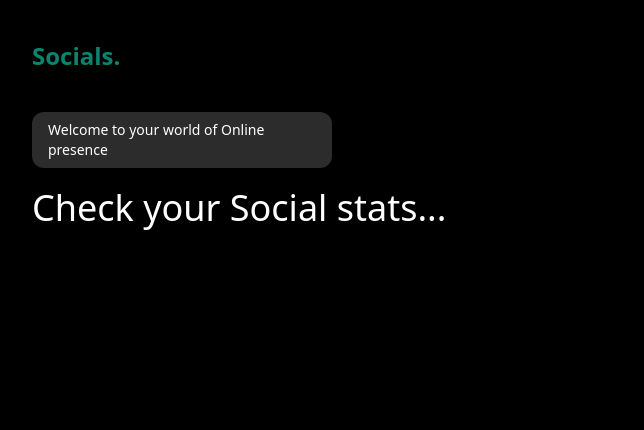
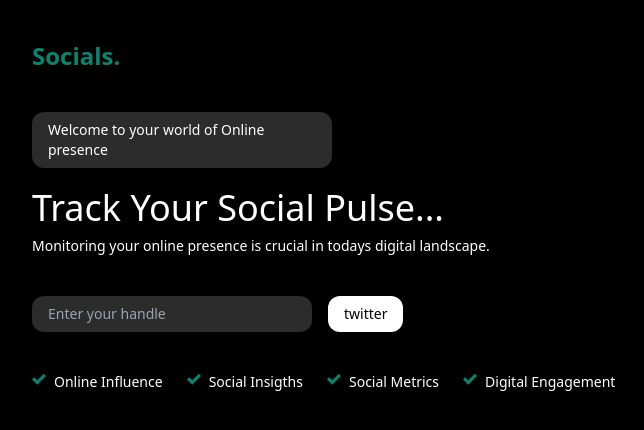
Before and after one commit to Diptech-hub/socials, a Next.js app: page / in a window 1280 px wide. Shown: the top 430 px of the page, without its empty margins (48-692 px from the left). Built offline with nearby package versions, Linux system fonts and the light colour scheme.

Commit message:
social landing page update

```diff
--- a/src/app/page.tsx
+++ b/src/app/page.tsx
@@ -1,10 +1,35 @@
-
+import { ImCheckmark } from "react-icons/im";
 
 export default function Home() {
   return (
     <>
-      <p className="text-white ml-20 bg-[#2C2C2C] py-2 px-4 max-w-[300px] rounded-xl text-sm">Welcome to your world of Online presence</p>
-      <p className="text-white text-4xl px-20 py-5">Check your Social stats...</p>
+      <p className="text-white ml-20 bg-[#2C2C2C] py-2 px-4 max-w-[300px] rounded-xl text-sm">
+        Welcome to your world of Online presence
+      </p>
+      <p className="text-white text-4xl px-20 pt-5">
+        Track Your Social Pulse...
+      </p>
+      <p className="text-white ml-20 pt-2 text-sm">
+        Monitoring your online presence is crucial in todays digital landscape.
+      </p>
+      <input
+        type="text"
+        placeholder="Enter your handle"
+        className="ml-20 my-10 py-2 px-4 rounded-xl text-sm w-[280px] bg-[#2C2C2C] text-white"
+      />
+      <button className="bg-white text-black mx-4 px-4 py-2 rounded-xl text-sm">
+        twitter
+      </button>
+      <div className="flex flex-row text-white text-sm ml-20">
+        <ImCheckmark className="mr-2 text-[#09846E]" />
+        <p className="mr-6">Online Influence</p>
+        <ImCheckmark className="mr-2 text-[#09846E]" />
+        <p className="mr-6">Social Insigths</p>
+        <ImCheckmark className="mr-2 text-[#09846E]" />
+        <p className="mr-6">Social Metrics</p>
+        <ImCheckmark className="mr-2 text-[#09846E]" />
+        <p>Digital Engagement</p>
+      </div>
     </>
   );
 }
```
Also changed, not shown: package.json (+5 -4 lines), 1 other file (tests, documents, lock files or other folders).
